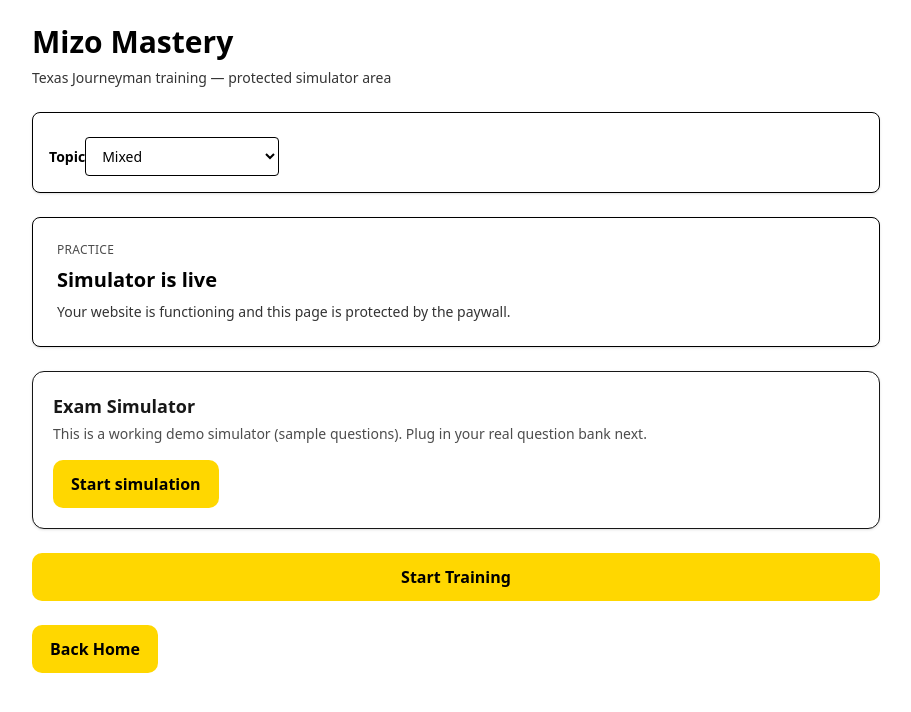
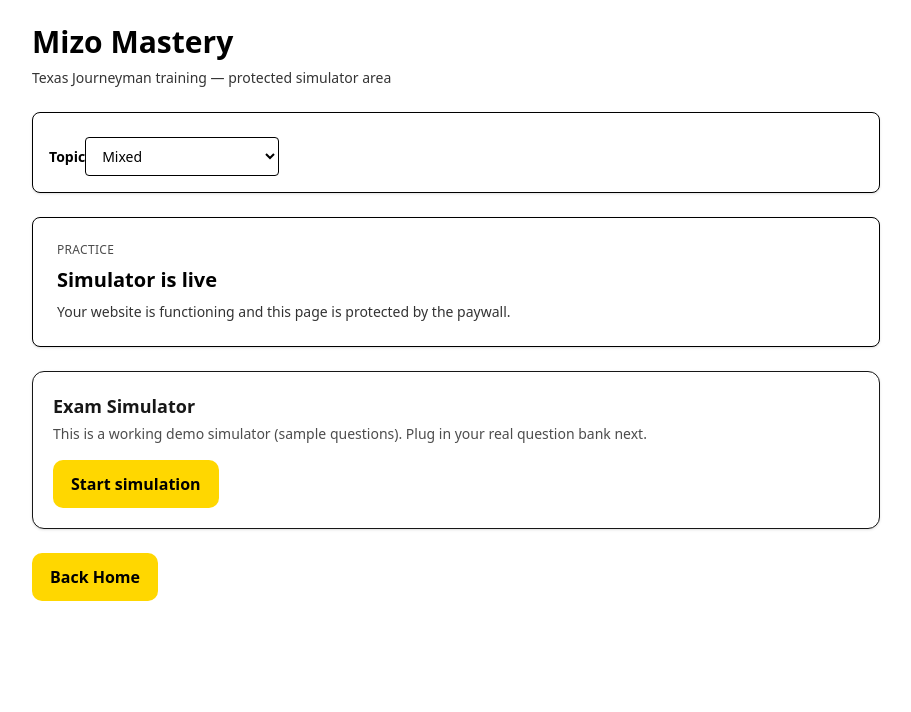
Before and after one commit to devaughndebouse-lgtm/mizo-web, a Next.js app: page /app in a window 1280 px wide. Shown: the top 712 px of the page, without its empty margins (184-1095 px from the left). Built offline with nearby package versions, Linux system fonts and the light colour scheme.

Commit message:
Remove checkout button from simulator page

```diff
--- a/app/app/page.tsx
+++ b/app/app/page.tsx
@@ -6,7 +6,6 @@ import { Simulator } from "./simulator";
 
 export default function AppPage() {
   const [topic, setTopic] = useState("mixed");
-  const btn = "mizo-btn";
   return (
     <main className="mx-auto flex min-h-screen max-w-4xl flex-col gap-6 p-6">
       <header className="flex flex-col gap-2">
@@ -51,26 +50,6 @@ export default function AppPage() {
         <Simulator />
       </div>
 
-      <button
-        className={btn}
-        onClick={async () => {
-          const res = await fetch("/api/create-checkout-session", {
-            method: "POST",
-            credentials: "include",
-          });
-          const data = await res.json().catch(() => ({}));
-
-          if (!data?.url) {
-            alert(`Stripe error: ${data?.error ?? "No checkout URL returned"}`);
-            return;
-          }
-
-          window.location.href = data.url;
-        }}
-      >
-        Start Training
-      </button>
-
       <Link href="/" className="mizo-btn w-fit">
         Back Home
       </Link>
```
